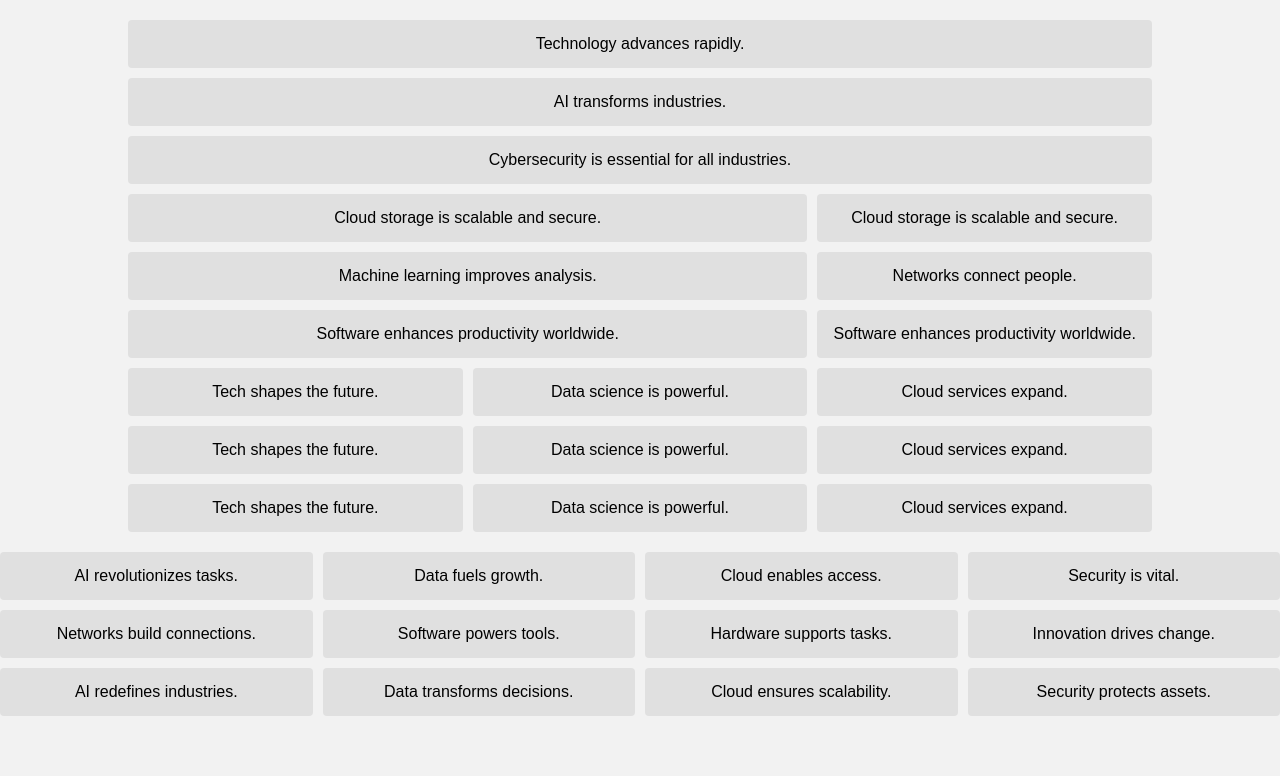
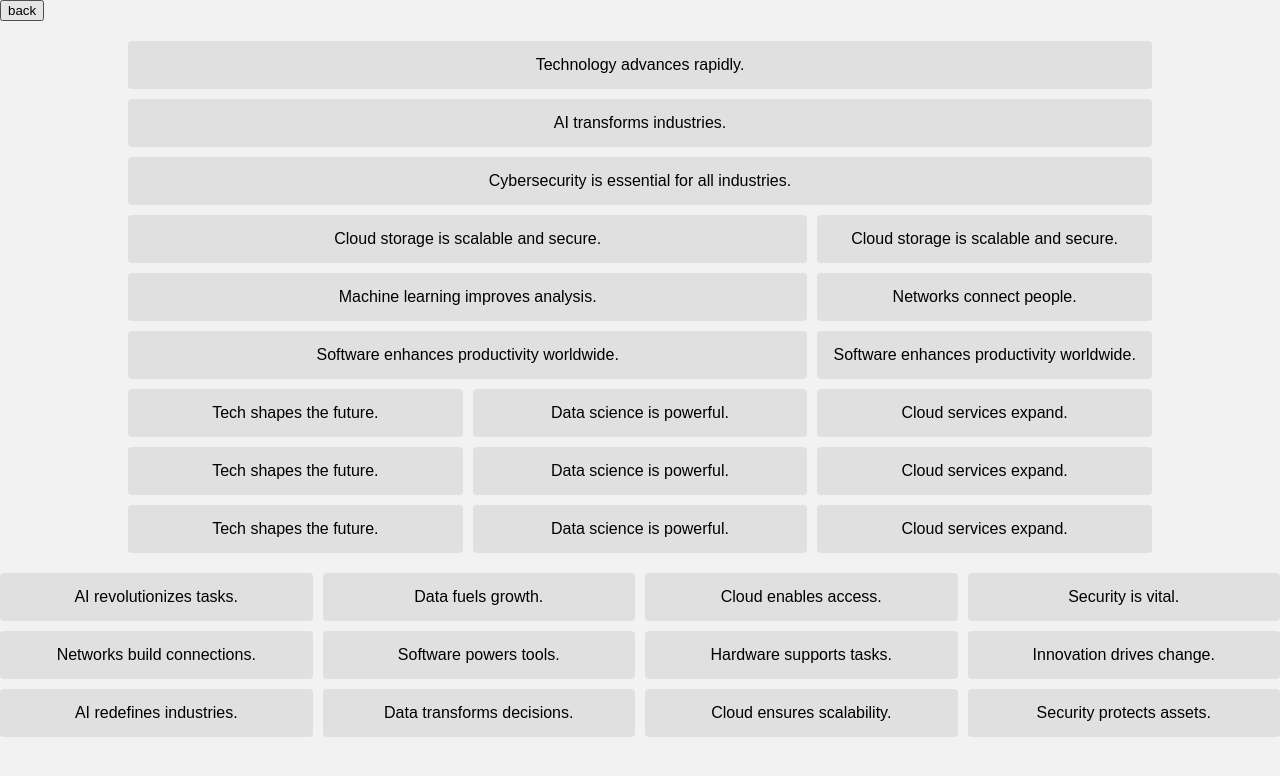
Before and after one commit to Chekyshka2006/Zad1, a plain HTML site: page point.html in a window 1280 px wide. Drawn offline with Linux system fonts and the light colour scheme.

Commit message:
add code

```diff
--- a/point.html
+++ b/point.html
@@ -1,3 +1,7 @@
+<a href="index.html">
+    <button>back</button>
+  </a>
+
 <!DOCTYPE html>
 <html lang="en">
 <head>
```
